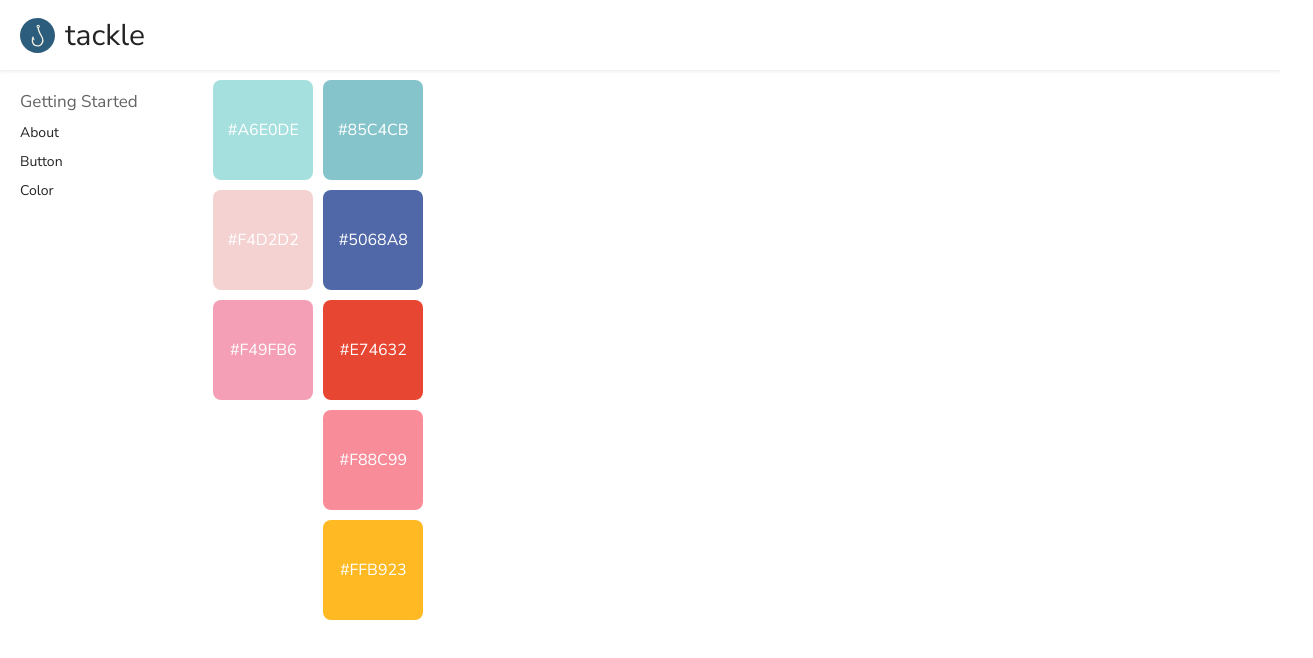
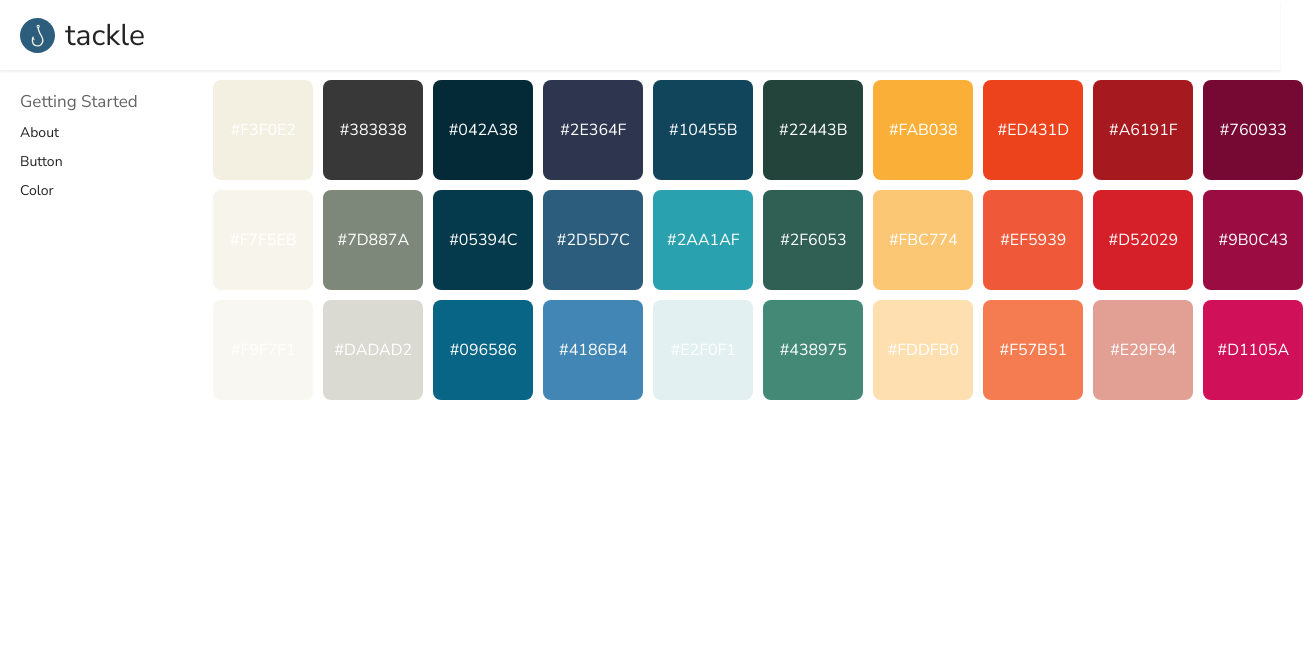
Before and after one commit to jrmoore117/practice-app, a React (Create React App) app: page /color in a window 1280 px wide. Shown: the top 658 px of the page, 1313 px wide, since content can reach past the window. Built offline with nearby package versions, Linux system fonts and the light colour scheme.

Commit message:
Add color page and remove circular font.

```diff
--- a/src/pages/ColorPage.js
+++ b/src/pages/ColorPage.js
@@ -4,16 +4,55 @@ import { ColorTile } from '../components';
 export const ColorPage = () => (
    <div style={{ display: 'flex' }}>
       <div>
-         <ColorTile color="#A6E0DE" size="100px" />
-         <ColorTile color="#F4D2D2" size="100px" />
-         <ColorTile color="#F49FB6" size="100px" />
+         <ColorTile color="#F3F0E2" size="100px" />
+         <ColorTile color="#F7F5EB" size="100px" />
+         <ColorTile color="#F9F7F1" size="100px" />
       </div>
       <div>
-         <ColorTile color="#85C4CB" size="100px" />
-         <ColorTile color="#5068A8" size="100px" />
-         <ColorTile color="#E74632" size="100px" />
-         <ColorTile color="#F88C99" size="100px" />
-         <ColorTile color="#FFB923" size="100px" />
+         <ColorTile color="#383838" size="100px" />
+         <ColorTile color="#7D887A" size="100px" />
+         <ColorTile color="#DADAD2" size="100px" />
+         <ColorTile color="#FFFFFF" size="100px" />
+      </div>
+      <div>
+         <ColorTile color="#042A38" size="100px" />
+         <ColorTile color="#05394C" size="100px" />
+         <ColorTile color="#096586" size="100px" />
+      </div>
+      <div>
+         <ColorTile color="#2E364F" size="100px" />
+         <ColorTile color="#2D5D7C" size="100px" />
+         <ColorTile color="#4186B4" size="100px" />
+      </div>
+      <div>
+         <ColorTile color="#10455B" size="100px" />
+         <ColorTile color="#2AA1AF" size="100px" />
+         <ColorTile color="#E2F0F1" size="100px" />
+      </div>
+      <div>
+         <ColorTile color="#22443B" size="100px" />
+         <ColorTile color="#2F6053" size="100px" />
+         <ColorTile color="#438975" size="100px" />
+      </div>
+      <div>
+         <ColorTile color="#FAB038" size="100px" />
+         <ColorTile color="#FBC774" size="100px" />
+         <ColorTile color="#FDDFB0" size="100px" />
+      </div>
+      <div>
+         <ColorTile color="#ED431D" size="100px" />
+         <ColorTile color="#EF5939" size="100px" />
+         <ColorTile color="#F57B51" size="100px" />
+      </div>
+      <div>
+         <ColorTile color="#A6191F" size="100px" />
+         <ColorTile color="#D52029" size="100px" />
+         <ColorTile color="#E29F94" size="100px" />
+      </div>
+      <div>
+         <ColorTile color="#760933" size="100px" />
+         <ColorTile color="#9B0C43" size="100px" />
+         <ColorTile color="#D1105A" size="100px" />
       </div>
    </div>
 )
```
Also changed, not shown: src/utils/fonts/lineto-circular-pro-book.ttf (deleted).
